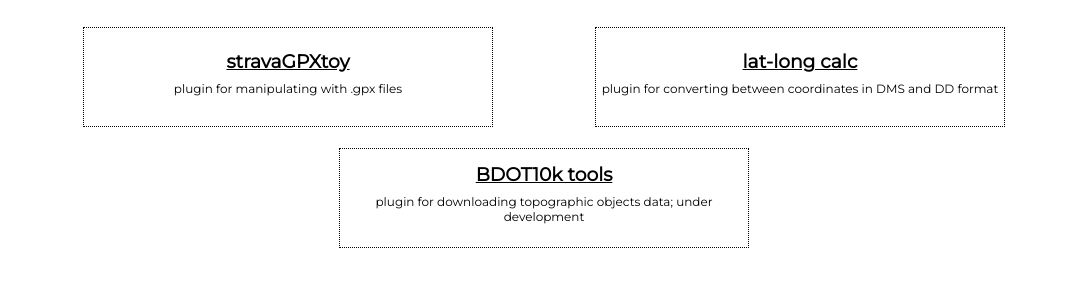
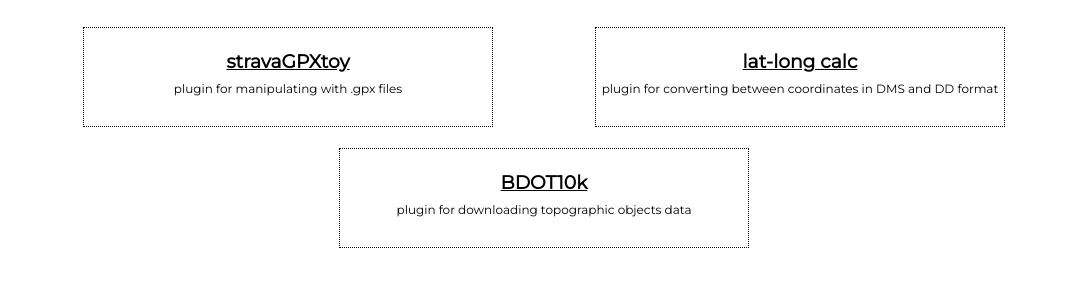
Before and after one commit to marylaGIS/marylaGIS.github.io, a plain HTML site: page qgisplugins.html in a window 1280 px wide. Shown: the part 63-350 px from the top of the page, without its empty margins (96-1183 px from the left). Drawn offline with Linux system fonts and the light colour scheme.

Commit message:
qgis plugins main page update

```diff
--- a/qgisplugins.html
+++ b/qgisplugins.html
@@ -41,8 +41,8 @@
 
 	<div class="flex-container">
 		<div class="rectangle-sub">
-			<h3><a href="qgisplugins/bdot10k_tools.html">BDOT10k tools</a></h3>
-			<p>plugin for downloading topographic objects data; under development</p>
+			<h3><a href="qgisplugins/bdot10k_tools.html">BDOT10k</a></h3>
+			<p>plugin for downloading topographic objects data</p>
 		</div>
 	</div>
 
```
